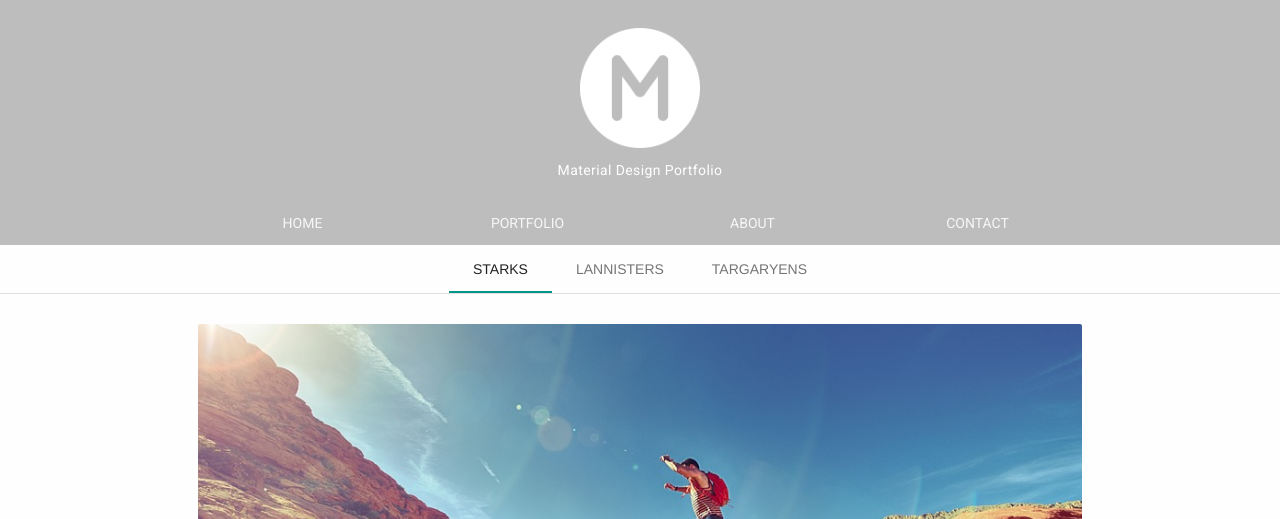
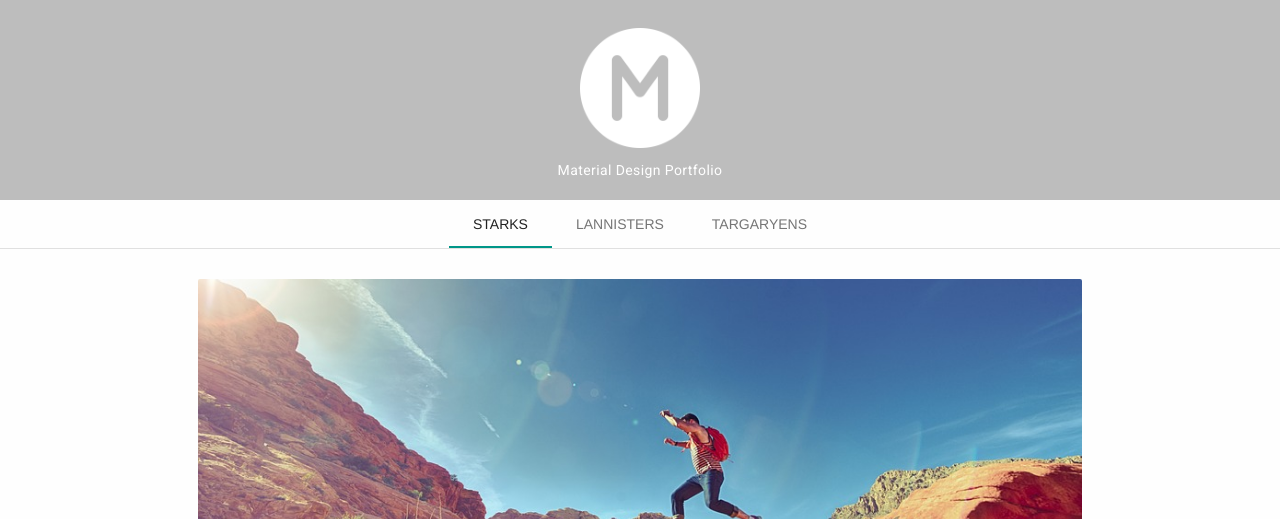
Before and after one commit to suzmas/MDL_spa, a plain HTML site: page index.html in a window 1280 px wide. Shown: the top 519 px of the page. Drawn offline with nearby package versions, Linux system fonts and the light colour scheme.

Commit message:
Remove drawer

```diff
--- a/index.html
+++ b/index.html
@@ -18,15 +18,7 @@
       <header class="mdl-layout__header mdl-layout__header--waterfall site-header mdl-color--grey-400">
         <div class="mdl-layout__header-row site-logo-row"><span class="mdl-layout__title">
             <div class="site-logo"></div><span class="site-description">Material Design Portfolio</span></span></div>
-        <div class="mdl-layout__header-row site-navigation-row mdl-layout--large-screen-only mdl-color--grey-400">
-          <nav class="mdl-navigation mdl-typography--body-1-force-preferred-font mdl-color-text--black"><a class="mdl-navigation__link" href="index.html">Home</a><a class="mdl-navigation__link" href="portfolio.html">Portfolio</a><a class="mdl-navigation__link" href="about.html">About</a><a class="mdl-navigation__link" href="contact.html">Contact</a>
-          </nav>
-        </div>
       </header>
-      <div class="mdl-layout__drawer mdl-layout--small-screen-only">
-        <nav class="mdl-navigation mdl-typography--body-1-force-preferred-font"><a class="mdl-navigation__link" href="index.html">Home</a><a class="mdl-navigation__link" href="portfolio.html">Portfolio</a><a class="mdl-navigation__link" href="about.html">About</a><a class="mdl-navigation__link" href="contact.html">Contact</a>
-        </nav>
-      </div>
       <main class="mdl-layout__content">
         <div class="mdl-tabs mdl-js-tabs mdl-js-ripple-effect">
           <div class="mdl-tabs__tab-bar">
```
